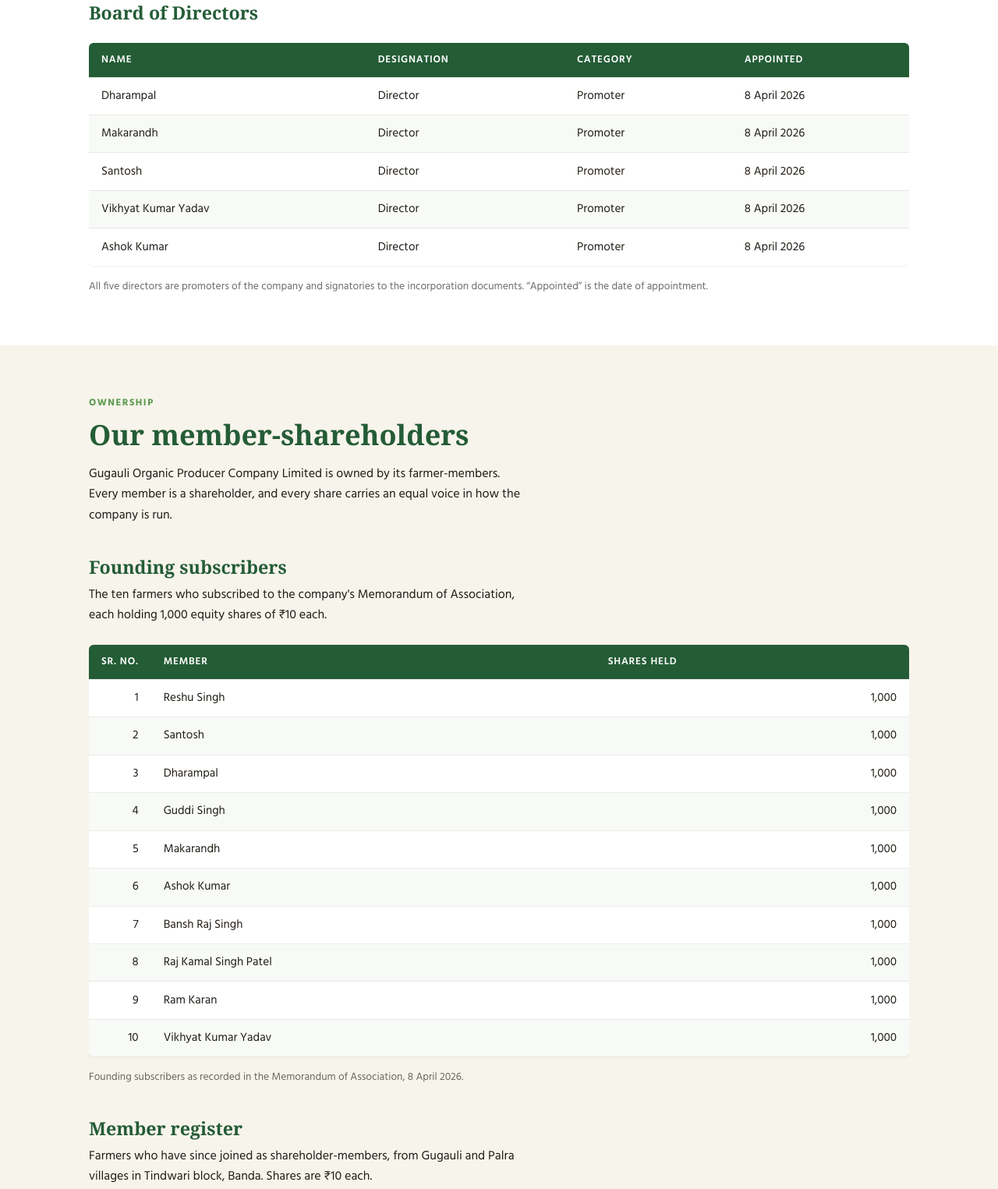
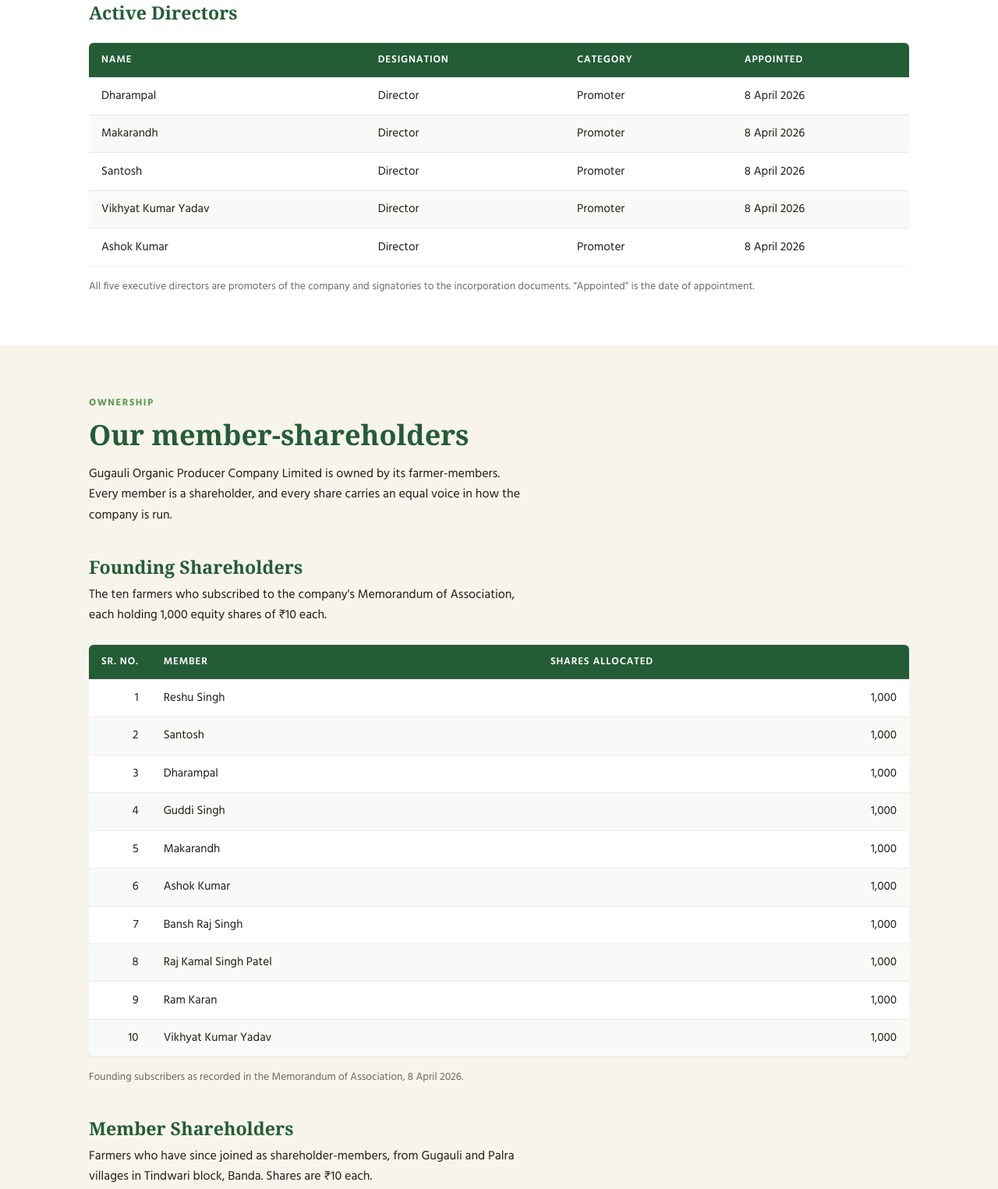
Before and after one commit to prashasy/gugauli, a plain HTML site: page about.html in a window 1280 px wide. Shown: the part 2044-3569 px from the top of the page at 78% size. Drawn offline with Linux system fonts and the light colour scheme; a web font is replaced by a local one.

Commit message:
updated directors listing

```diff
--- a/about.html
+++ b/about.html
@@ -107,7 +107,7 @@
     <section class="section" style="background:#fff;" aria-labelledby="directors-heading">
       <div class="container">
         <span class="section-label">Leadership</span>
-        <h2 id="directors-heading">Directors</h2>
+        <h2 id="directors-heading">Executive Directors</h2>
         <h3 style="margin-top:var(--space-md);">Who to contact</h3>
         <div class="card-grid" style="margin-top:var(--space-sm);">
           <div class="card">
@@ -130,10 +130,10 @@
           </div>
         </div>
 
-        <h3 style="margin-top:var(--space-lg);">Board of Directors</h3>
+        <h3 style="margin-top:var(--space-lg);">Active Directors</h3>
         <div class="table-wrap">
           <table class="data-table">
-            <caption>All five directors are promoters of the company and signatories to the incorporation documents. &ldquo;Appointed&rdquo; is the date of appointment.</caption>
+            <caption>All five executive directors are promoters of the company and signatories to the incorporation documents. &ldquo;Appointed&rdquo; is the date of appointment.</caption>
             <thead>
               <tr>
                 <th scope="col">Name</th>
@@ -161,7 +161,7 @@
         <h2 id="members-heading">Our member-shareholders</h2>
         <p style="margin-top:var(--space-sm);max-width:65ch;">Gugauli Organic Producer Company Limited is owned by its farmer-members. Every member is a shareholder, and every share carries an equal voice in how the company is run.</p>
 
-        <h3 style="margin-top:var(--space-lg);">Founding subscribers</h3>
+        <h3 style="margin-top:var(--space-lg);">Founding Shareholders</h3>
         <p style="margin-top:var(--space-xs);max-width:65ch;">The ten farmers who subscribed to the company's Memorandum of Association, each holding 1,000 equity shares of ₹10 each.</p>
         <div class="table-wrap">
           <table class="data-table">
@@ -170,7 +170,7 @@
               <tr>
                 <th scope="col" class="col-sr">Sr. No.</th>
                 <th scope="col">Member</th>
-                <th scope="col">Shares held</th>
+                <th scope="col">Shares Allocated</th>
               </tr>
             </thead>
             <tbody>
@@ -192,7 +192,7 @@
              TODO: owner to verify the spellings of #18 Bal Kishun and #21 Dridhpal.
              Aadhaar numbers and father's/husband's names from the register are deliberately
              NOT published — see CLAUDE.md, critical rules. -->
-        <h3 style="margin-top:var(--space-lg);">Member register</h3>
+        <h3 style="margin-top:var(--space-lg);">Member Shareholders</h3>
         <p style="margin-top:var(--space-xs);max-width:65ch;">Farmers who have since joined as shareholder-members, from Gugauli and Palra villages in Tindwari block, Banda. Shares are ₹10 each.</p>
 
         <div class="card-grid" style="margin-top:var(--space-md);">
@@ -204,13 +204,13 @@
 
         <div class="table-wrap">
           <table class="data-table">
-            <caption>Member register, Gugauli Organic Producer Company Limited.</caption>
+            <caption>Member shareholders of Gugauli Organic Producer Company Limited.</caption>
             <thead>
               <tr>
                 <th scope="col" class="col-sr">Sr. No.</th>
                 <th scope="col">Member</th>
                 <th scope="col">Village</th>
-                <th scope="col">Shares held</th>
+                <th scope="col">Shares Allocated</th>
               </tr>
             </thead>
             <tbody>
```
Also changed, not shown: 1 other file.
